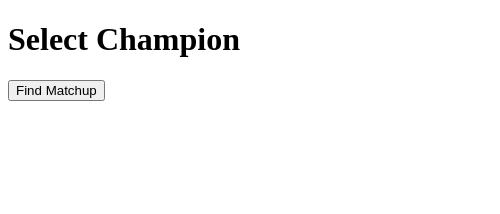
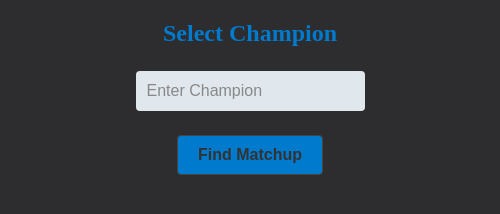
Before and after one commit to coding4freedom/lolMatchup, an Electron app: page index.html in a window 500 px wide. Drawn offline with Linux system fonts and the light colour scheme.

Commit message:
Added CSS styling to User input view section

```diff
--- /dev/null
+++ b/css/styles.css
@@ -0,0 +1,94 @@
+/* Box Model Hack */
+* {
+    box-sizing: border-box;
+}
+
+/* Clear fix hack */
+.clearfix:after {
+    content: ".";
+    display: block;
+    clear: both;
+    visibility: hidden;
+    line-height: 0;
+    height: 0;
+}
+
+.clear {
+   clear: both;
+}
+
+* body {
+    color: #007acc;
+}
+
+
+/* Layout Section */
+html, body {
+    margin: 0;
+    padding: 0;
+    height: 100%;
+}
+
+#content-container {
+    display: flex;
+    flex-direction: column;
+    height: 100%;
+    margin: 0;
+
+    background-color: #2d2d30;
+}
+section h1 {
+    margin-bottom: 0;
+}
+
+#input-section {
+    display: flex;
+    flex-direction: column;
+    align-items: center;
+    gap: 1.5rem;
+}
+
+.champ-container {
+    display: flex;
+}
+
+/* Base Input Field Style */
+input, textarea {
+    display: block;
+    padding: 10px;
+    font-size: 16px;
+    border-radius: 4px;
+    border: 1px solid transparent;
+    background-color: #e1e8ed; /* Dark background */
+    color: #444; /* Light text color */
+    transition: background-color 0.3s, border-color 0.3s, box-shadow 0.3s;
+    box-sizing: border-box;
+}
+
+/* Placeholder Styling */
+input::placeholder, textarea::placeholder {
+    color: #888; /* Light grey placeholder */
+}
+
+/* Button Styles */
+#champion-btn {
+    display: inline-block;
+    padding: 10px 20px;
+    font-size: 16px;
+    font-weight: 600;
+    text-align: center;
+    text-decoration: none;
+    border-radius: 4px;
+    border: 1px solid transparent;
+    cursor: pointer;
+    transition: background-color 0.3s, border-color 0.3s, box-shadow 0.3s;
+    color: #333;
+    background-color: #007acc; /* Dark background */
+    border-color: #444; /* Slightly lighter border */
+}
+
+#champion-btn:hover,
+#champion-btn:focus {
+    background-color: #444;
+    border-color: #555;
+}
--- a/index.html
+++ b/index.html
@@ -3,12 +3,20 @@
   <head>
       <meta charset="UTF-8">
       <title>LOL Matchup Finder</title>
-      <link rel="stylesheet" href="styles.css">
+      <link rel="stylesheet" href="css/styles.css">
   </head>
   <body>
-    <h1>Select Champion</h1>
-    <button id="champion-btn">Find Matchup</button>
-    <div id="output"></div>
+    <main id="content-container">
+      <section id="input-section">
+        <h1>Select Champion</h1>
+        <input id="champ-input" type="text" placeholder="Enter Champion">
+        <button id="champion-btn">Find Matchup</button>
+      </section>
+      <section class="champ-container">
+        <section class="champ-counters"></section>
+        <section class="champ-worst-picks"></section>
+      </section>
+    </main>
     <script src="renderer.js"></script>
   </body>
 </html>
```
Also changed, not shown: styles.css (deleted).
